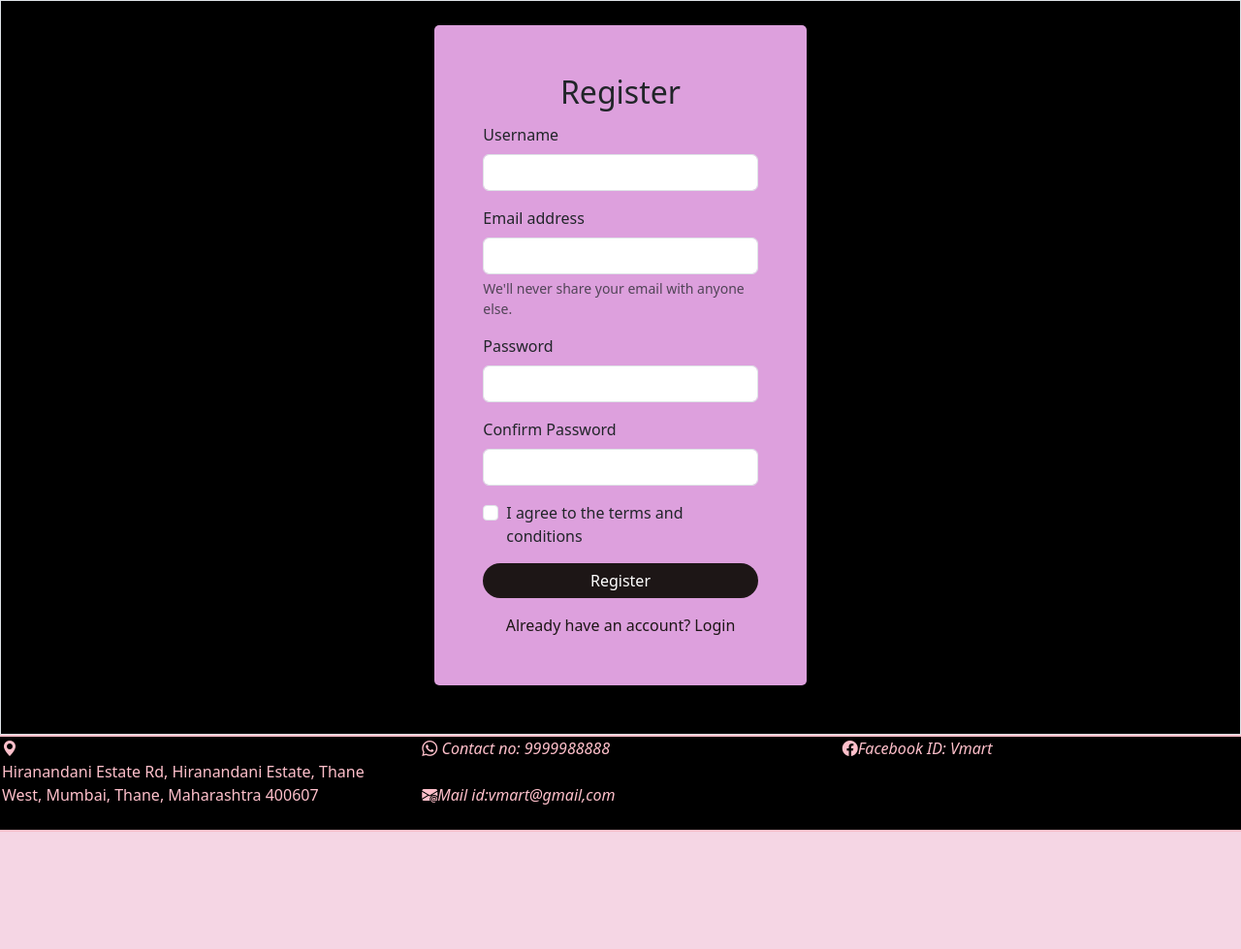
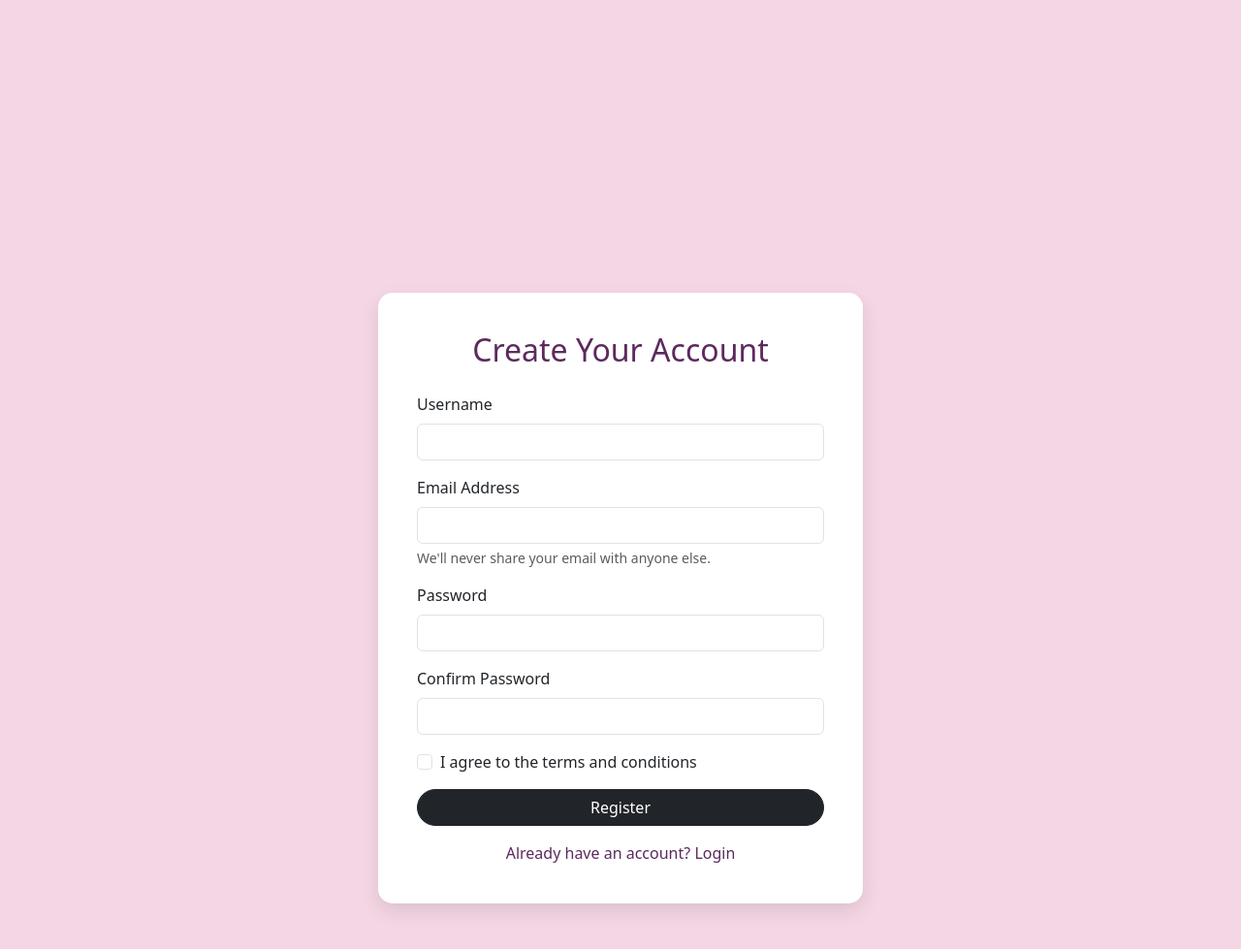
Before and after one commit to VEDU2002/petstore, a Django app: page /register in a window 1280 px wide. Shown: the part 58-1037 px from the top of the page at 97% size. Run offline with Django 5.2, Linux system fonts and the light colour scheme; some libraries are stand-ins or nearby versions.

Commit message:
register.html

```diff
--- a/templates/register.html
+++ b/templates/register.html
@@ -1,49 +1,84 @@
 {% include 'header.html' %}
-
 {% load static %}
 
 {% block 'main' %}
 
-<!-- <div class="row" style="height: 80px; background-color: black; border: 2px solid pink;">
-    <center>
-        <h3 style="color: pink; margin-top: 20px;">Register Page</h3>
-    </center>
-</div> -->
+<style>
+    * {
+        margin: 0;
+        padding: 0;
+        box-sizing: border-box;
+    }
+    html, body {
+        margin: 0;
+        padding: 0;
+        width: 100%;
+        height: 100%;
+        overflow-x: hidden;
+    }
 
-<div class="col-md-12 border " style="background-color: black; ">
-    {% if error %}
-    <div class='alert alert-danger'>
-        {{error}}
-    </div>
-    {% endif %}
+    .full-page {
+        min-height: 100vh;
+        width: 100%;
+        background-color: #f5d6e4;
+        display: flex;
+        justify-content: center;
+        align-items: center;
+        padding: 40px;
+    }
 
-    <form class="mx-auto" style="width: 30%; background-color: plum; padding: 50px; border-radius: 5px; margin-top: 25px; margin-bottom: 50px;" action="" method="post">
+    .register-card {
+        width: 100%;
+        max-width: 500px;
+        background-color: white;
+        padding: 40px;
+        border-radius: 15px;
+        box-shadow: 0 8px 20px rgba(0,0,0,0.1);
+    }
+</style>
+
+<div class="full-page">
+    <form class="register-card" action="" method="post">
         {% csrf_token %}
+
+        <h2 class="text-center mb-4" style="color: #5c2a5d;">Create Your Account</h2>
+
+        {% if error %}
+        <div class='alert alert-danger'>
+            {{ error }}
+        </div>
+        {% endif %}
+
         <div class="mb-3">
-            <h2 style="text-align: center;">Register</h2>
-            <label for="fullName" class="form-label" style="margin-top: 5px;">Username</label>
-            <input type="text" class="form-control" id="fullName" name="username">
+            <label for="fullName" class="form-label">Username</label>
+            <input type="text" class="form-control" id="fullName" name="username" required>
         </div>
+
         <div class="mb-3">
-            <label for="registerEmail" class="form-label" >Email address</label>
-            <input type="email" class="form-control" id="registerEmail" aria-describedby="emailHelp" name="email">
-            <div id="emailHelp" class="form-text">We'll never share your email with anyone else.</div>
+            <label for="registerEmail" class="form-label">Email Address</label>
+            <input type="email" class="form-control" id="registerEmail" name="email" required>
+            <div class="form-text">We'll never share your email with anyone else.</div>
         </div>
+
         <div class="mb-3">
             <label for="registerPassword" class="form-label">Password</label>
-            <input type="password" class="form-control" id="registerPassword" name="password">
+            <input type="password" class="form-control" id="registerPassword" name="password" required>
         </div>
+
         <div class="mb-3">
             <label for="confirmPassword" class="form-label">Confirm Password</label>
-            <input type="password" class="form-control" id="confirmPassword" name="confirmPassword">
+            <input type="password" class="form-control" id="confirmPassword" name="confirmPassword" required>
         </div>
+
         <div class="mb-3 form-check">
-            <input type="checkbox" class="form-check-input" id="termsCheck">
+            <input type="checkbox" class="form-check-input" id="termsCheck" required>
             <label class="form-check-label" for="termsCheck">I agree to the terms and conditions</label>
         </div>
-        <button type="submit" class="btn btn-primary" style="width: 100%; border: none; border-radius: 50px; background-color: #1D1616;">Register</button>
+
+        <button type="submit" class="btn btn-dark w-100 rounded-pill">Register</button>
+
         <div class="mt-3 text-center">
-            <a href="/login" style="color: #1D1616;">Already have an account? Login</a>
+            <a href="/login" style="color: #5c2a5d;">Already have an account? Login</a>
         </div>
     </form>
 </div>
```
